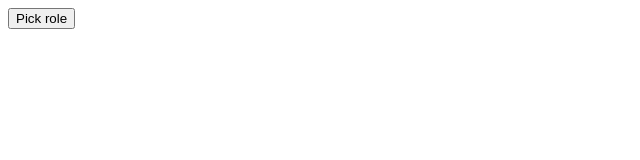
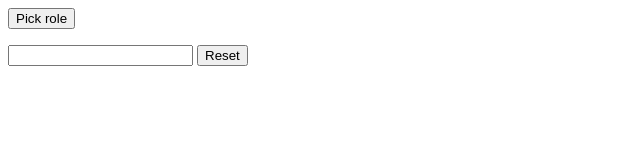
Before and after one commit to cnviety2/randomrolebang, a plain HTML site: page index.html in a window 1280 px wide. Shown: the whole page, without its empty margins (0-640 px from the left). Drawn offline with Linux system fonts and the light colour scheme.

Commit message:
inicio  444

```diff
--- a/index.html
+++ b/index.html
@@ -16,6 +16,8 @@
     <button onClick="doPush()">Pick role</button>
     <p id="textRole"></p>
     <p id="textChui" style="color: red"></p>
+    <input type="text" id="inputKey" />
+    <button onClick="doReset()">Reset</button>
   </body>
 </html>
 
@@ -24,6 +26,34 @@
   var token = window.localStorage.getItem("token");
   var textChui = document.getElementById("textChui");
   var role = window.localStorage.getItem("role");
+  var key = document.getElementById("inputKey").value;
+
+  var doReset = () => {
+    key = document.getElementById("inputKey").value;
+    fetch(
+      "https://randomrolebang.herokuapp.com/role/getAccpectedToReset?key=" +
+        key,
+      {
+        method: "get",
+        credentials: "same-origin",
+        headers: {
+          "Content-Type": "application/json",
+        },
+      }
+    )
+      .then((response) => response.json())
+      .then((data) => {
+        if (data.data === "Correct key") {
+          window.localStorage.removeItem("role");
+          window.localStorage.removeItem("token");
+          textRole.innerHTML = "";
+          textChui.innerHTML = "";
+          role = null;
+          token = null;
+        }
+      });
+  };
+
   if (role != null || role != undefined) {
     textRole.innerHTML = role;
   }
```
